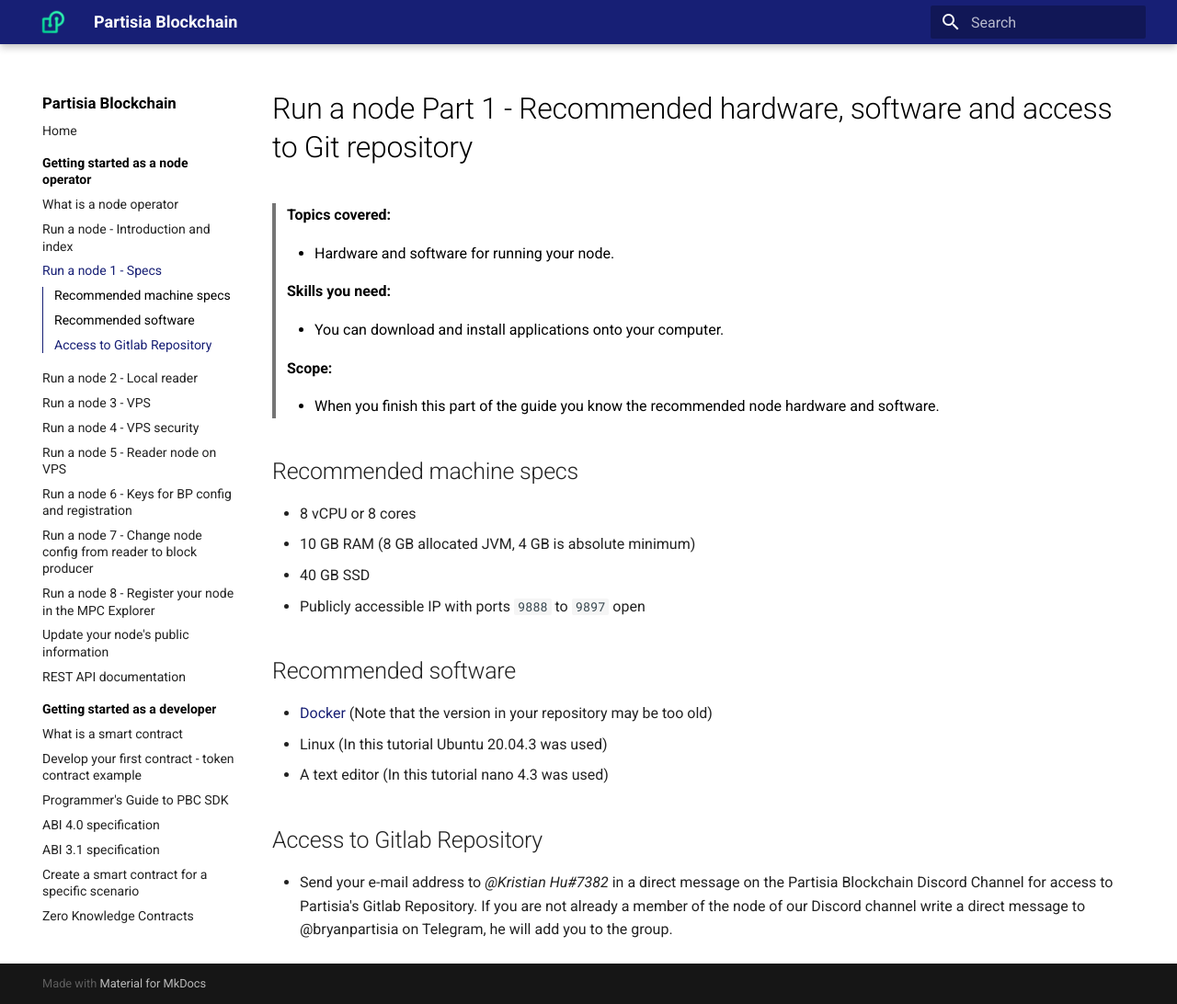
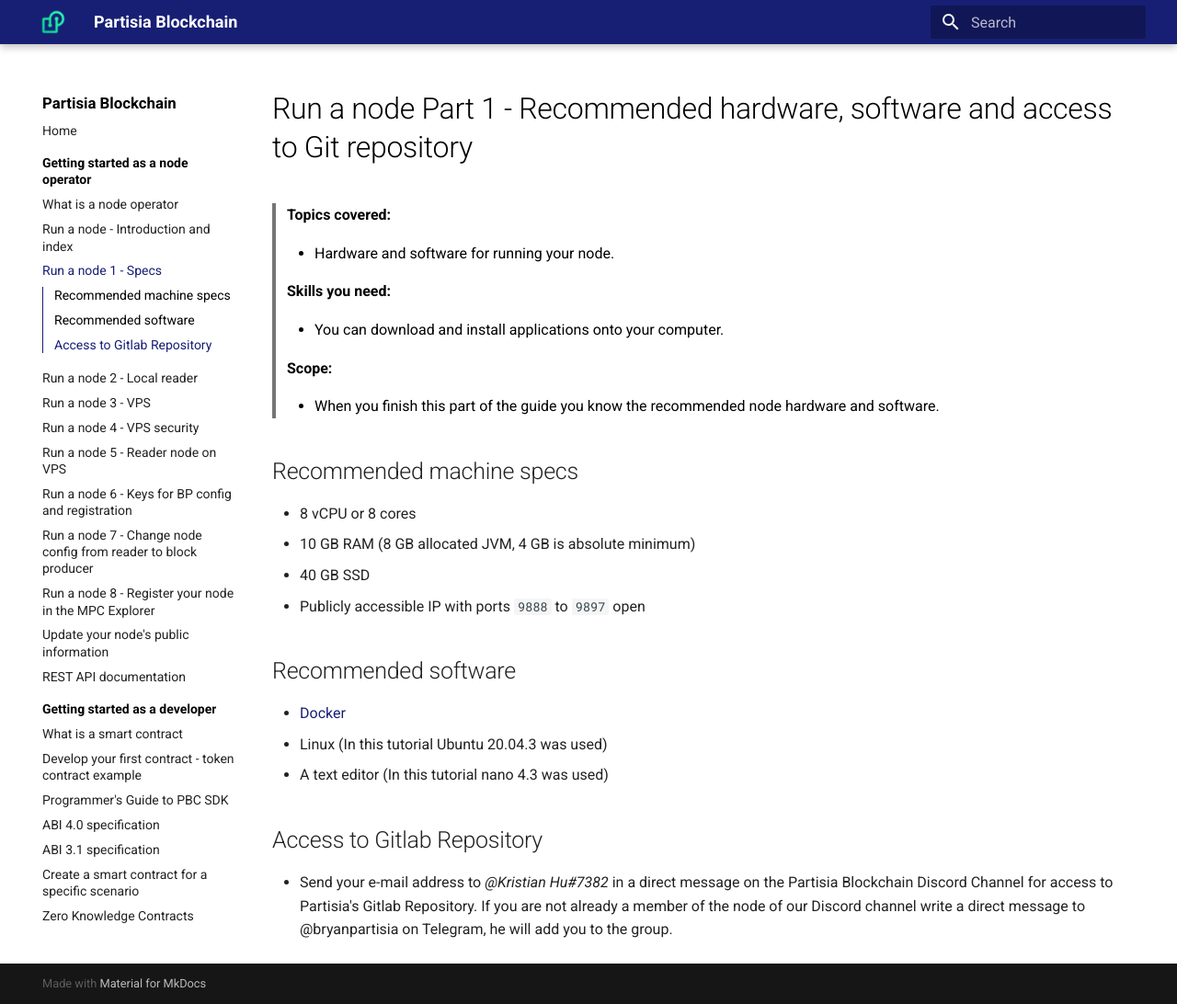
Before and after one commit to 0xSero/partisia-docs, an MkDocs documentation site: the page built from docs/operator-1-specs.md, in a window 1280 px wide and 1092 px high. Shown: the whole window at 92% size. Built offline with MkDocs 1.6.1 and Material for MkDocs 9.7.7, drawn with Linux system fonts in a browser that asks for light colours; a script that is not in the unit is left out.

Commit message:
docker version

```diff
--- a/docs/operator-1-specs.md
+++ b/docs/operator-1-specs.md
@@ -24,7 +24,7 @@
 
 ## Recommended software
 
-- [Docker](https://docs.docker.com/engine/install/) (Note that the version in your repository may be too old)
+- [Docker](https://docs.docker.com/engine/install/)
 - Linux (In this tutorial Ubuntu 20.04.3 was used)
 - A text editor (In this tutorial nano 4.3 was used)
 
```
